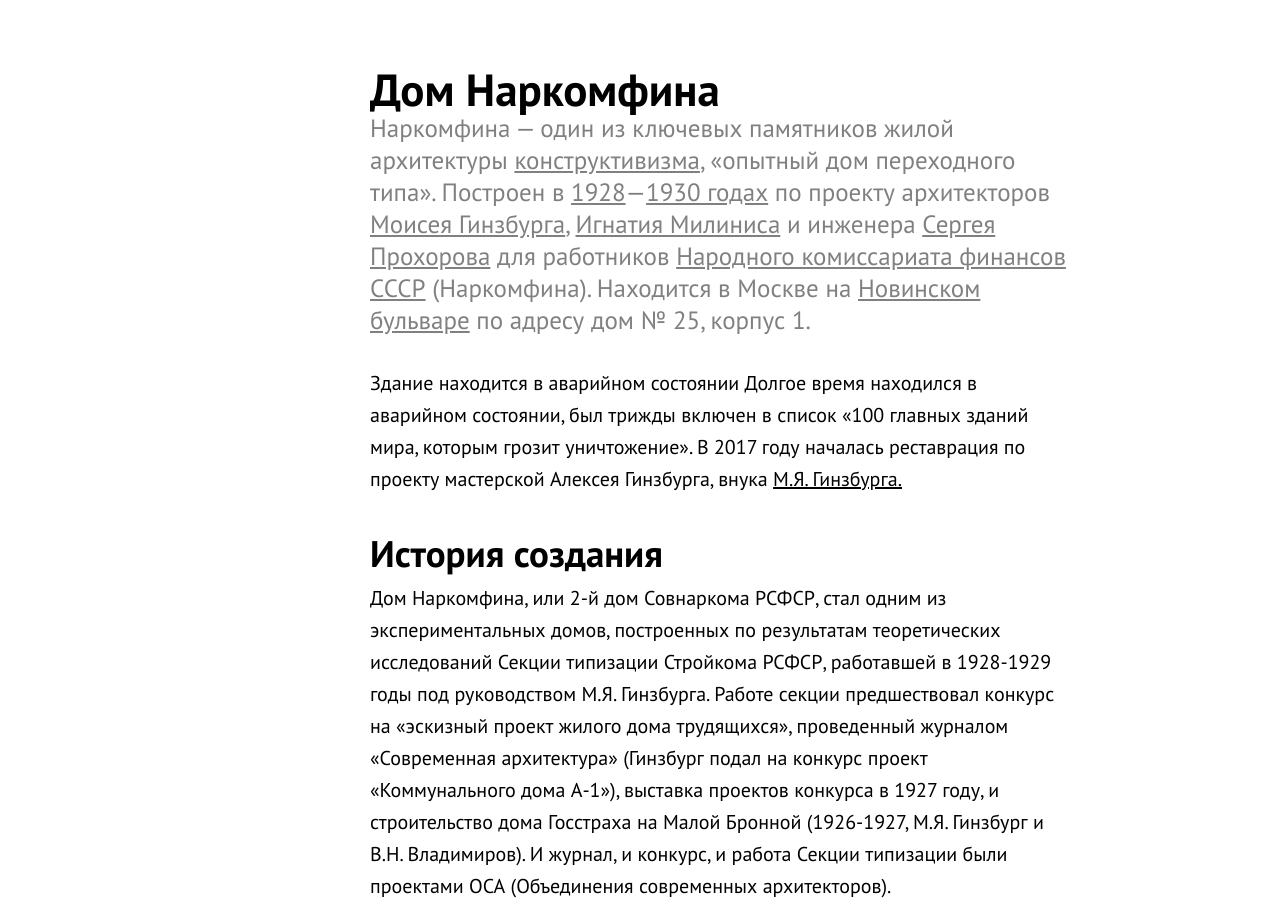
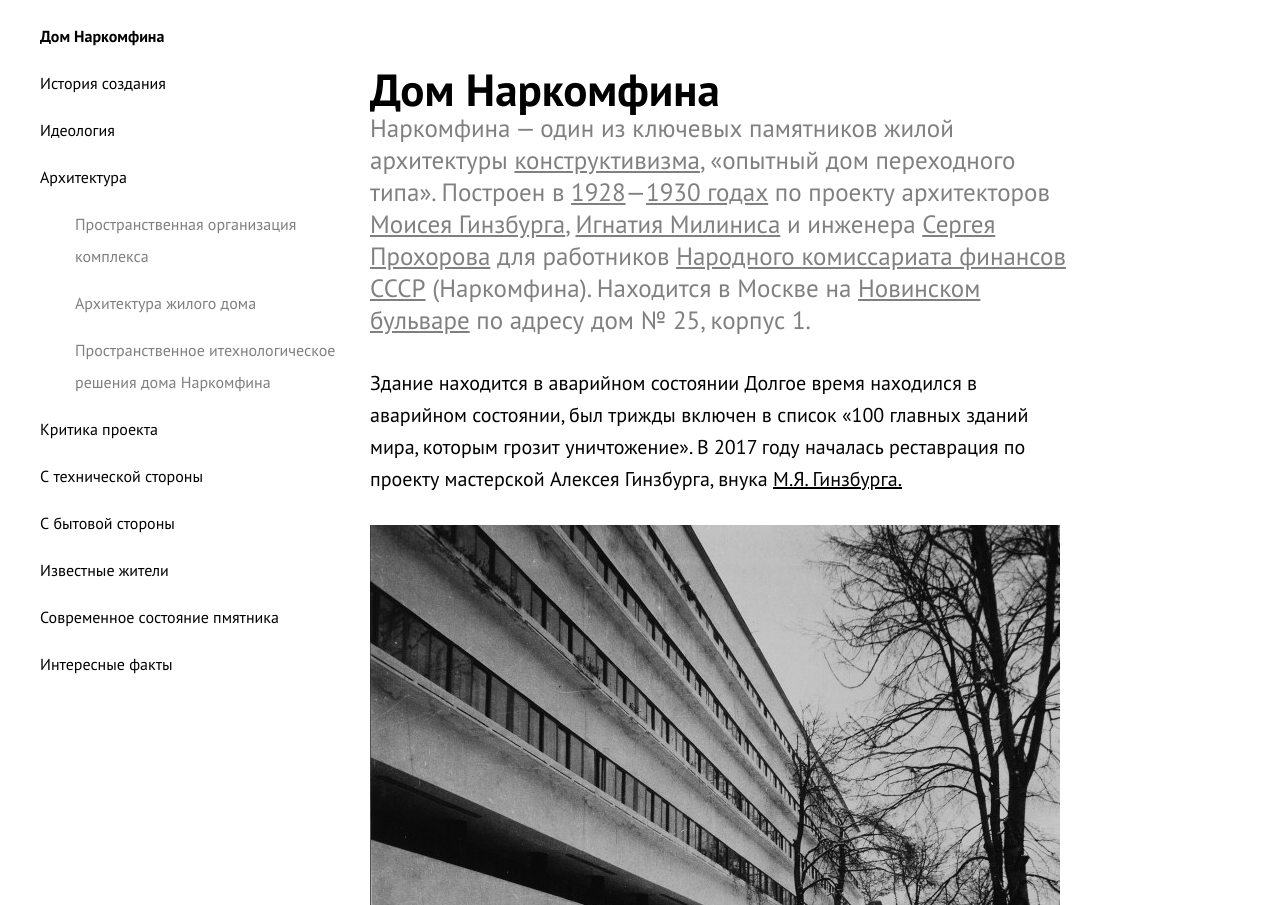
Before and after one commit to Kordyukova/html-intro, a plain HTML site: page index.html in a window 1280 px wide. Shown: the top 905 px of the page. Drawn offline with Linux system fonts and the light colour scheme.

Commit message:
article.html

```diff
--- /dev/null
+++ b/css/article.css
@@ -0,0 +1,33 @@
+body {
+  background-color: gray;
+}
+
+article {
+  margin: auto;
+  border-radius: 10px;
+
+  position: relative;
+  width: 700px;
+  height: 400px;
+  background-color: white;
+}
+
+img {
+
+  display: block;
+  top: 50px;
+  margin: 0 auto;
+
+
+
+
+  width: 500px;
+  height: 100px;
+
+}
+
+h2 {
+  position: absolute;
+  left: 20px;
+  top: 20px;
+}
--- a/css/styles.css
+++ b/css/styles.css
@@ -1,5 +1,55 @@
 @import "reset.css";
 @import url('https://fonts.googleapis.com/css?family=PT+Sans:400,700&display=swap&subset=cyrillic');
+
+
+nav {
+  position: fixed;
+  z-index: 2;
+  top: 0;
+  left: 0;
+
+  padding: 20px 30px;
+
+  transition: opacity 400ms ease, box-shadow 400ms ease;
+
+  opacity: 0.5;
+  box-shadow: 2px 2px 8px rgba(0, 0, 0, 0,15)
+
+}
+
+nav:hover {
+  opacity: 1;
+  box-shadow: 15px 15px 15px rgba( 0, 0, 0, 0,25)
+}
+
+nav a {
+  text-decoration: none;
+
+  color: inherit;
+}
+
+nav ul {
+  width: 300px;
+}
+
+nav > ul > li:first-child {
+    font-weight: bold;
+}
+
+nav ul li {
+  margin-bottom: 15px;
+}
+
+nav ul li ul {
+  margin-top: 15px;
+  margin-left: 25px;
+
+  color: rgba(0, 0, 0, 0.5);
+}
+
+nav ul li ul a:hover {
+  color: rgba(0,0,0,0.8);
+}
 
 body {
   font-family: "PT Sans", Helvetica, sans-serif, serif, monospace;
--- a/index.html
+++ b/index.html
@@ -3,12 +3,50 @@
   <head>
     <meta charset="utf-8">
     <link rel="stylesheet" href="css/styles.css">
+    <title>Дом Наркомфина</title>
   </head>
   <body>
-    <h1>Дом Наркомфина</h1>
+      <!-- ___________________________ -->
+      <!-- <div class="parent">
+        <div class="red-box"> </div>
+        <div class="blue-box"> </div>
+      </div> -->
+
+
+
+      <!-- ___________________________ -->
+      <nav>
+        <ul>
+          <li>
+            <a href="#">Дом Наркомфина</a>
+          </li>
+          <li><a href="#">История создания</a></li>
+          <li><a href="#">Идеология</a></li>
+          <li>
+            <a href="#">Архитектура</a>
+            <ul>
+              <li><a href="#">Пространственная организация комплекса</a></li>
+              <li><a href="#">Архитектура жилого дома</a></li>
+              <li><a href="#">Пространственное итехнологическое решения дома Наркомфина</a></li>
+            </ul>
+          </li>
+          <li><a href="#">Критика проекта</a></li>
+          <ul>
+            <li><a href="#">С технической стороны</a></li>
+            <li><a href="#">С бытовой стороны</a></li>
+          </ul>
+          <li><a href="#">Известные жители</a></li>
+          <li><a href="#">Современное состояние пмятника</a></li>
+          <li><a href="#">Интересные факты</a></li>
+        </ul>
+      </nav>
+
+    <h1 id="#h1">Дом Наркомфина</h1>
     <p class="top"> Наркомфина — один из ключевых памятников жилой архитектуры <a href="https://ru.wikipedia.org/wiki/Конструктивизм_(искусство)" class="gray">конструктивизма</a>, «опытный дом переходного типа». Построен в <a href="https://ru.wikipedia.org/wiki/1928_год" class="gray">1928</a>—<a href="https://ru.wikipedia.org/wiki/1930_год" class="gray">1930 годах</a> по проекту архитекторов <a href="https://ru.wikipedia.org/wiki/Гинзбург,_Моисей_Яковлевич" class="gray">Моисея Гинзбурга</a>, <a href="https://ru.wikipedia.org/wiki/Милинис,_Игнатий_Францевич" class="gray">Игнатия Милиниса</a> и инженера <a href="https://ru.wikipedia.org/wiki/Прохоров,_Сергей_Львович" class="gray">Сергея Прохорова</a> для работников <a href="https://ru.wikipedia.org/wiki/Народный_комиссариат_финансов_СССР" class="gray">Народного комиссариата финансов СССР</a> (Наркомфина). Находится в Москве на <a href="https://ru.wikipedia.org/wiki/Новинский_бульвар" class="gray">Новинском бульваре</a> по адресу дом № 25, корпус 1.</p>
 
     <p>Здание находится в аварийном состоянии Долгое время находился в аварийном состоянии, был трижды включен в список «100 главных зданий мира, которым грозит уничтожение». В 2017 году началась реставрация по проекту мастерской Алексея Гинзбурга, внука <a href="https://ru.wikipedia.org/wiki/Гинзбург,_Моисей_Яковлевич" class="black">М.Я. Гинзбурга.</a></p>
+
+    <img src="img/ДомНаркомфина.jpg" alt="Дом Наркомфина">
 
     <h2>История создания</h2>
 
@@ -211,6 +249,5 @@
     <p>На 1970-й год в доме насчитывалось более пятнадцати коммунальных квартир. Из 24-х квартир типа F коммунальными стали не менее восьми, из 9-ти квартир тира К - коммунальными стали шесть. Заметное освобождение коммунальных квартир первого этажа, как наименее приемлемых, отмечено к 1977 году. А в 1980-е годы оказались покинутыми и большая часть квартир типа F[73].</p>
 
 
-
   </body>
 </html>
```
Also changed, not shown: article.html (added, +15 -0 lines), img/ДомНаркомфина.jpg (added), img/Наркомфин.png (added), 1 other file.
